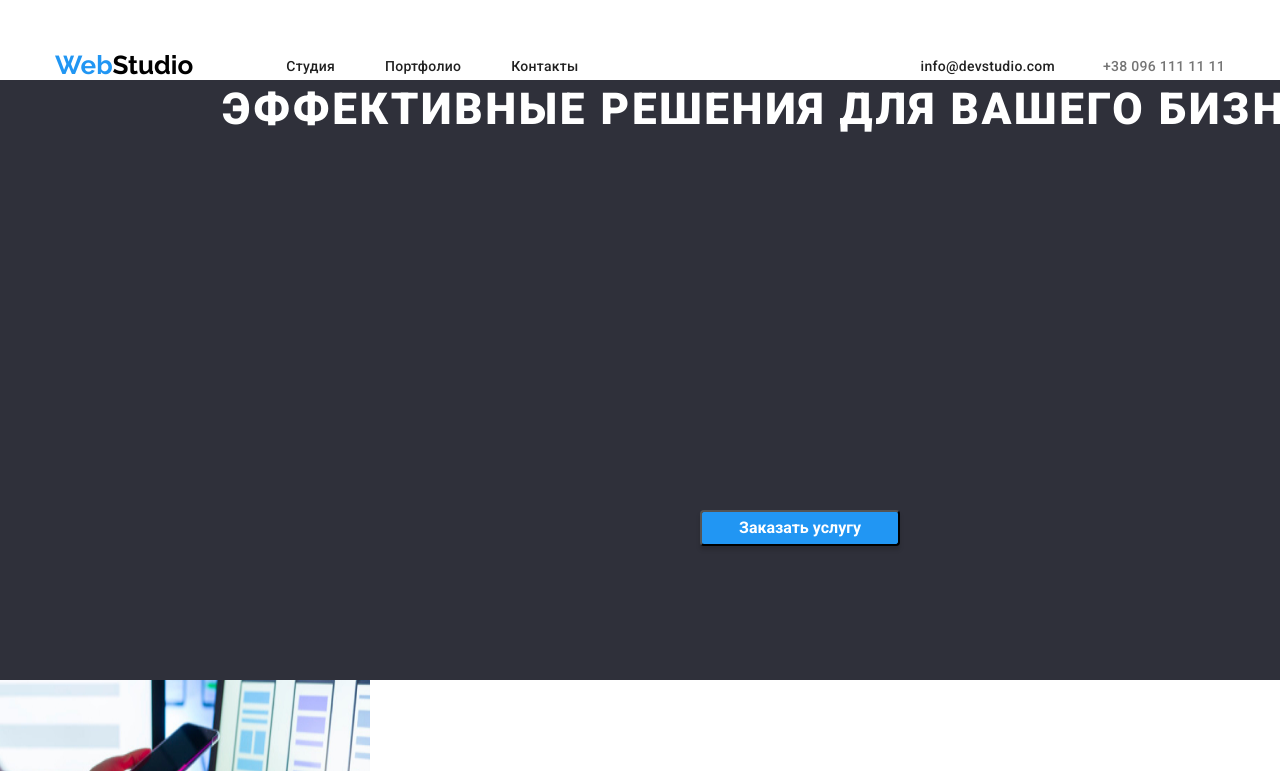
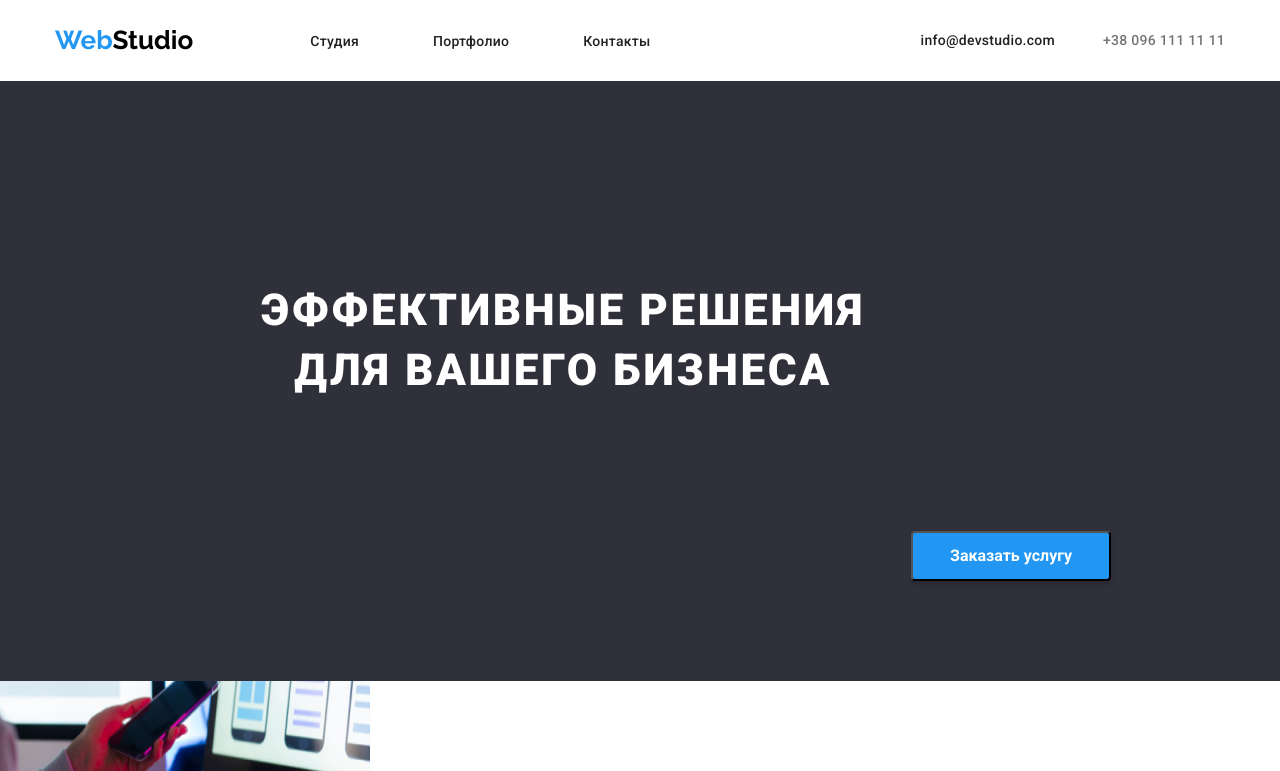
Before and after one commit to nazinamari/goit-markup-hw-03, a plain HTML site: page index.html in a window 1280 px wide. Shown: the top 771 px of the page. Drawn offline with nearby package versions, Linux system fonts and the light colour scheme.

Commit message:
second section geometry

```diff
--- a/css/styles.css
+++ b/css/styles.css
@@ -63,10 +63,9 @@ body {
 }
 
 /* ------------HEADER------------- */
-
 .header {
-  padding-top: 25px;
-  padding-bottom: 25px;
+  padding-top: 32px;
+  padding-bottom: 32px;
 }
 
 .header-navigation {
@@ -95,7 +94,7 @@ body {
 .header-item {
   margin-right: 50px;
   padding-top: 32px;
-  padding-bottom: 32px;
+  padding-bottom: 31px;
 }
 
 .header-item:last-child {
@@ -124,6 +123,8 @@ body {
   line-height: 1, 14;
   letter-spacing: 0.02em;
   color: var(--second-title-color);
+  padding-top: 25px;
+  padding-left: 24px;
 }
 
 .header-link:hover,
@@ -162,13 +163,16 @@ body {
 /* ------------HERO------------- */
 
 .hero {
-background-color: var(--background-color);
-position: absolute;
-width: 1600px;
-height: 600px;
-left: 0px;
-top: 80px;
-flex-grow: var(--background-color);
+  background-color: var(--background-color);
+  position: absolute;
+  width: 1600px;
+  height: 600px;
+}
+
+.hero-container {
+  display: flex;
+  align-items: center;
+  flex-grow: 1;
 }
 
 .hero-title {
@@ -179,6 +183,9 @@ flex-grow: var(--background-color);
   letter-spacing: 0.06em;
   text-transform: uppercase;
   color: var(--main-title-color);
+  padding-top: 200px;
+  padding-bottom: 280px;
+  width: 696px;
 }
 
 .hero-btn {
@@ -189,13 +196,19 @@ flex-grow: var(--background-color);
   color: var(--main-title-color);
   background-color: var(--accent-color);
   cursor: pointer;
-  position: absolute;
   min-width: 200px;
-  min: 50px;
+  height: 50px;
   left: 700px;
   top: 430px;
   box-shadow: 0px 4px 4px rgba(0, 0, 0, 0.15);
   border-radius: 4px;
+  margin-top: 350px;
+  margin-bottom: 200px
+  margin-left: 485px
+  margin-right: 485px
+  /* margin-left: 485px;
+  margin-right: 485px; */
+
 }
 
 /* ------------FEATURES------------- */
--- a/index.html
+++ b/index.html
@@ -17,7 +17,7 @@
 </head>
 <body>
     <!--header-->
-    <header class="header">
+    <header>
         <div class="container header-container">
             <nav class="header-navigation">
                 <a class="header-logo link" href="./index.html">
@@ -38,9 +38,10 @@
     <main>
         <!--hero-->
         <section class="hero">
-            <div class="container">
+            <div class="container hero-container">
                 <h1 class="hero-title">Эффективные решения для вашего бизнеса</h1>
                 <button type="button" class="hero-btn">Заказать услугу</button>
+            </div>
         </section>
         <!--features-->
         <section class="features">
@@ -58,7 +59,6 @@
                 <li><h3 class="item-title">Современные технологии</h3>
                     <p class="item-text">Значимость этих проблем настолько очевидна, что реализация плановых заданий.</p></li>
             </ul>
-            </div>
         </section>
         <!--work-->
         <section class="work">
```
Lines whose indentation alone changed are shown as unchanged.
